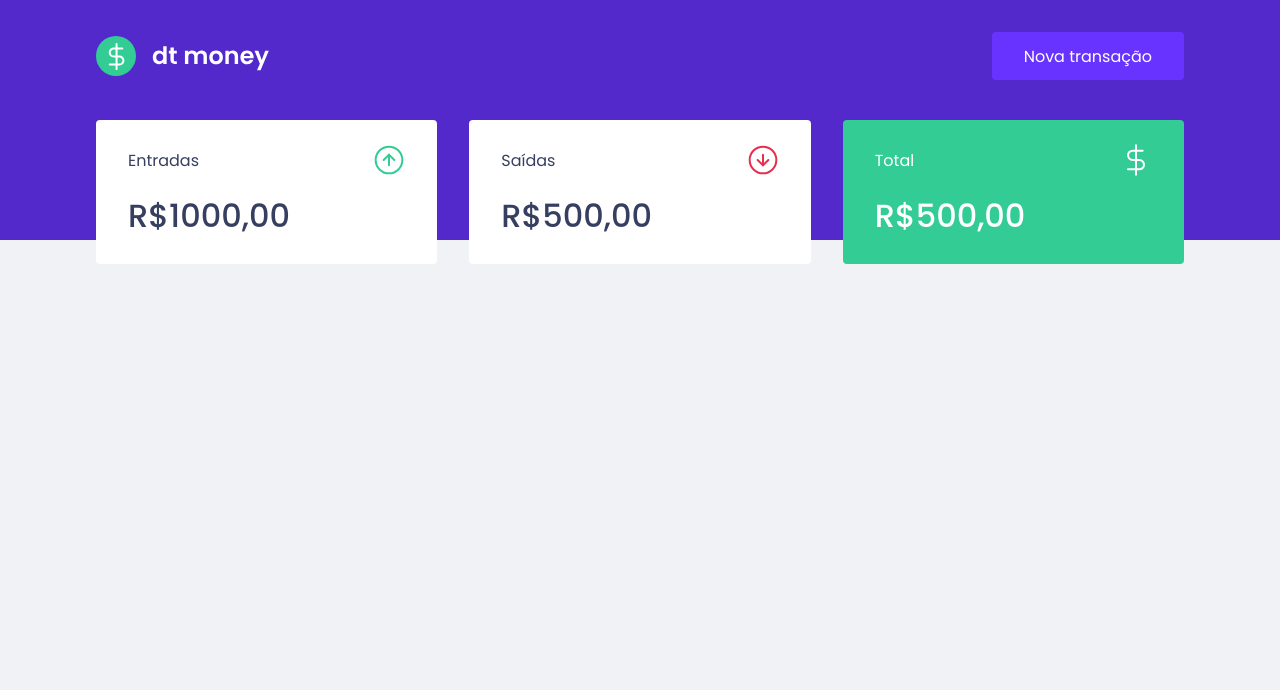
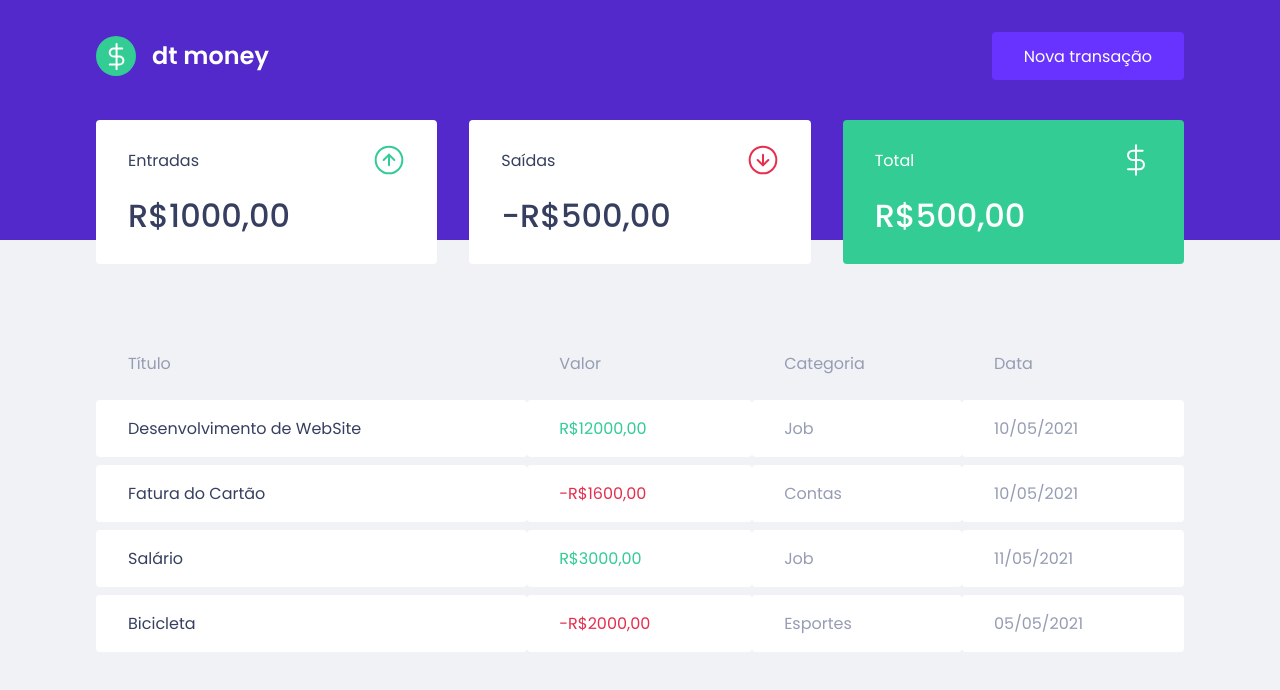
Before and after one commit to gstimm/dtmoney, a React (Create React App) app: page / in a window 1280 px wide. Shown: the top 690 px of the page. Built offline with nearby package versions, Linux system fonts and the light colour scheme.

Commit message:
(add) static transactionsTable component

```diff
--- a/src/components/Dashboard/index.tsx
+++ b/src/components/Dashboard/index.tsx
@@ -1,10 +1,12 @@
 import { Summary } from '../Summary';
+import { TransactionsTable } from '../TransactionsTable';
 import { Container } from './styles';
 
 export function Dashboard() {
   return (
     <Container>
       <Summary />
+      <TransactionsTable />
     </Container>
   )
 }
--- a/src/components/Summary/index.tsx
+++ b/src/components/Summary/index.tsx
@@ -19,7 +19,7 @@
           <p>Saídas</p>
           <img src={outcomeImg} alt="Saídas"/>
         </header>
-        <strong>R$500,00</strong>
+        <strong>-R$500,00</strong>
       </div>
       <div className="highlight-background">
       <header>
--- /dev/null
+++ b/src/components/TransactionsTable/index.tsx
@@ -0,0 +1,45 @@
+import { Container } from './styles';
+
+export function TransactionsTable() {
+  return (
+    <Container>
+      <table>
+        <thead>
+          <tr>
+            <th>Título</th>
+            <th>Valor</th>
+            <th>Categoria</th>
+            <th>Data</th>
+          </tr>
+        </thead>
+
+        <tbody>
+          <tr>
+            <td>Desenvolvimento de WebSite</td>
+            <td className="deposit">R$12000,00</td>
+            <td>Job</td>
+            <td>10/05/2021</td>
+          </tr>
+          <tr>
+            <td>Fatura do Cartão</td>
+            <td className="withdraw">-R$1600,00</td>
+            <td>Contas</td>
+            <td>10/05/2021</td>
+          </tr>
+          <tr>
+            <td>Salário</td>
+            <td className="deposit">R$3000,00</td>
+            <td>Job</td>
+            <td>11/05/2021</td>
+          </tr>
+          <tr>
+            <td>Bicicleta</td>
+            <td className="withdraw">-R$2000,00</td>
+            <td>Esportes</td>
+            <td>05/05/2021</td>
+          </tr>
+        </tbody>
+      </table>
+    </Container>
+  )
+}
--- /dev/null
+++ b/src/components/TransactionsTable/styles.ts
@@ -0,0 +1,38 @@
+import styled from 'styled-components';
+
+export const Container = styled.div`
+  margin-top: 4rem;
+
+  table {
+    width: 100%;
+    border-spacing: 0 0.5rem;
+
+    th {
+      color: var(--text-body);
+      font-weight: 400;
+      padding: 1rem 2rem;
+      text-align: left;
+      line-height: 1.5rem;
+    }
+
+    td {
+      padding: 1rem 2rem;
+      border: 0;
+      background: var(--shape);
+      color: var(--text-body);
+      border-radius: 0.25rem;
+
+      &:first-child {
+        color: var(--text-title);
+      }
+
+      &.deposit {
+        color: var(--green);
+      }
+
+      &.withdraw {
+        color: var(--red);
+      }
+    }
+  }
+`
```
